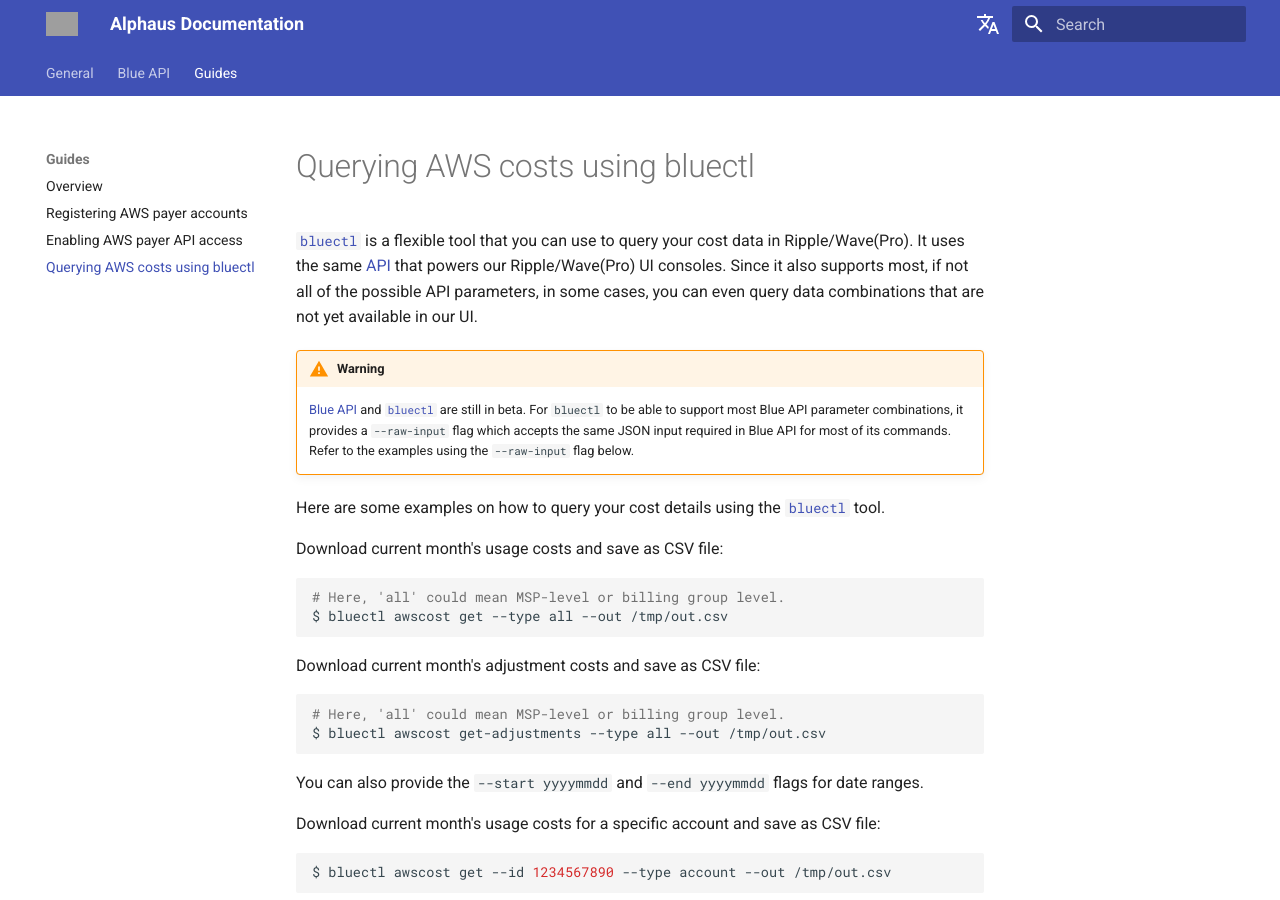
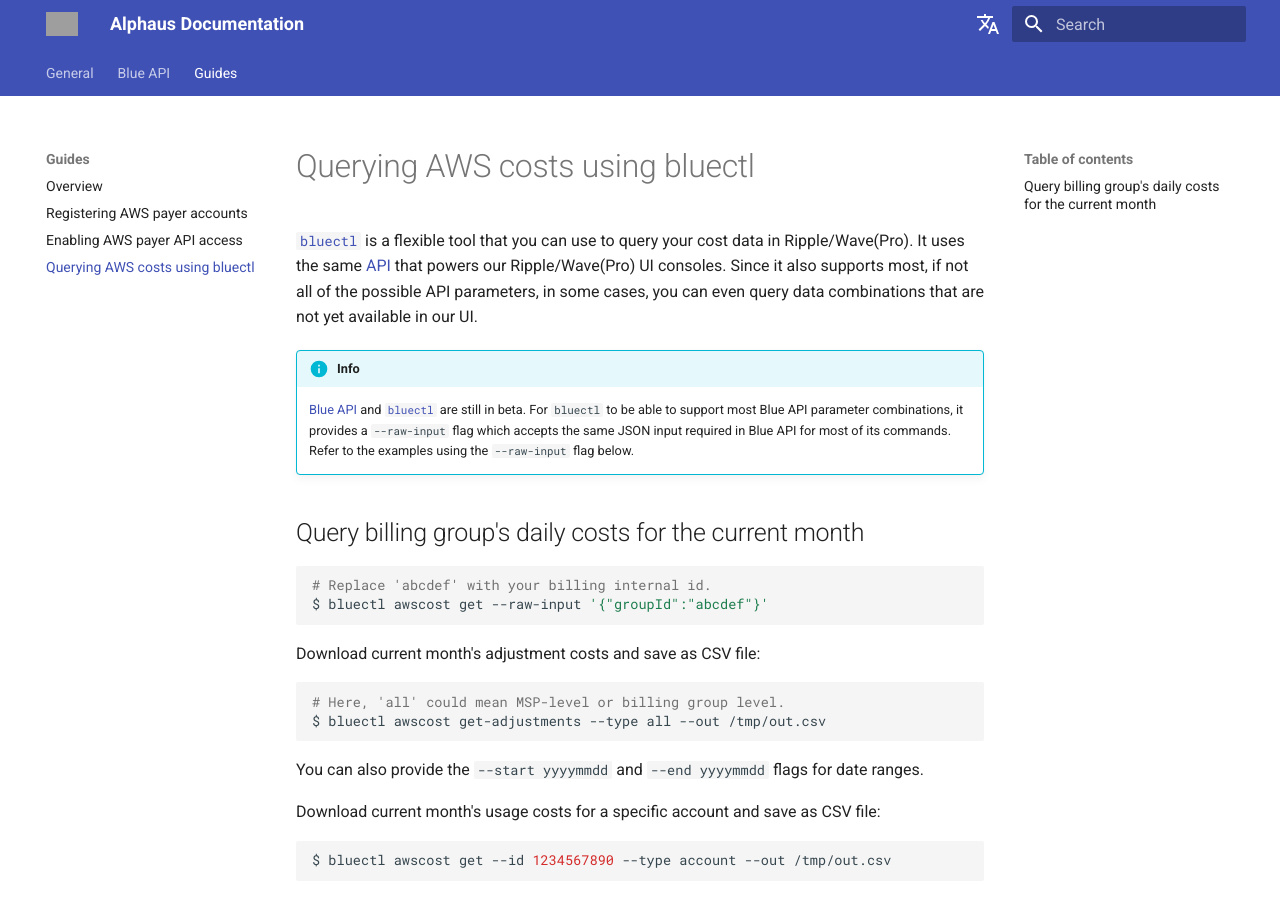
Before and after one commit to alphauslabs/tmpdocs, an MkDocs documentation site: the page built from docs/guides/aws-query-costs.md, in a window 1280 px wide and 900 px high. Built offline with MkDocs 1.6.1 and Material for MkDocs 9.7.7, drawn with Linux system fonts in a browser that asks for light colours; comment, search, counter and statistics services are not loaded; grey boxes are pictures that could not be loaded.

Commit message:
docs: query costs

````diff
--- a/docs/guides/aws-query-costs.md
+++ b/docs/guides/aws-query-costs.md
@@ -2,15 +2,13 @@
 
 [`bluectl`](https://alphauslabs.github.io/docs/blueapi/bluectl/) is a flexible tool that you can use to query your cost data in Ripple/Wave(Pro). It uses the same [API](https://alphauslabs.github.io/blueapidocs/) that powers our Ripple/Wave(Pro) UI consoles. Since it also supports most, if not all of the possible API parameters, in some cases, you can even query data combinations that are not yet available in our UI.
 
-!!! warning
+!!! info
     [Blue API](https://alphauslabs.github.io/blueapidocs/) and [`bluectl`](https://alphauslabs.github.io/docs/blueapi/bluectl/) are still in beta. For `bluectl` to be able to support most Blue API parameter combinations, it provides a `--raw-input` flag which accepts the same JSON input required in Blue API for most of its commands. Refer to the examples using the `--raw-input` flag below.
 
-Here are some examples on how to query your cost details using the [`bluectl`](https://alphauslabs.github.io/docs/blueapi/bluectl/) tool.
-
-Download current month's usage costs and save as CSV file:
+## Query billing group's daily costs for the current month
 ```sh
-# Here, 'all' could mean MSP-level or billing group level.
-$ bluectl awscost get --type all --out /tmp/out.csv
+# Replace 'abcdef' with your billing internal id.
+$ bluectl awscost get --raw-input '{"groupId":"abcdef"}'
 ```
 
 Download current month's adjustment costs and save as CSV file:
````
